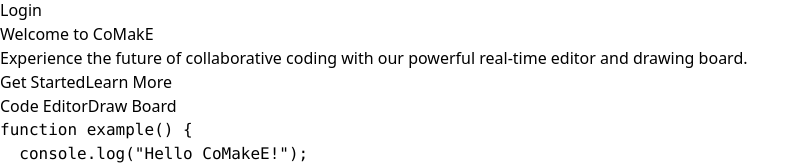
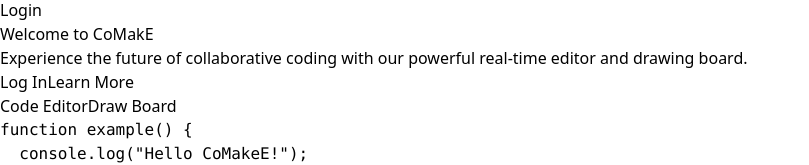
Before and after one commit to eyuuab/comake, a React (Vite) app in the folder client/: page / in a window 1280 px wide. Shown: the part 440-605 px from the top of the page, without its empty margins (0-809 px from the left). Built offline with nearby package versions, Linux system fonts and the light colour scheme.

Commit message:
feat:add state managment

```diff
--- a/client/src/main.tsx
+++ b/client/src/main.tsx
@@ -1,11 +1,14 @@
-
 import React from "react";
 import ReactDOM from "react-dom/client";
+import { Provider } from "react-redux";
+import store from "./store/store";
 import App from "./App";
-import "./index.css";  // Ensure the correct import here
+import "./index.css";
 
 ReactDOM.createRoot(document.getElementById("root") as HTMLElement).render(
   <React.StrictMode>
-    <App />
+    <Provider store={store}>
+      <App />
+    </Provider>
   </React.StrictMode>
 );
--- a/client/src/pages/Home.tsx
+++ b/client/src/pages/Home.tsx
@@ -1,7 +1,15 @@
 import React, { useState, useEffect } from 'react';
 import { Code, Paintbrush, Users, Zap } from 'lucide-react';
+import { useSelector, useDispatch } from 'react-redux';
+import { RootState } from '../store/store';
+import {setUser, setToken,  logout } from '../store/slices/authSlice';
 
 const Home = () => {
+  const dispatch = useDispatch();
+
+  // Access authentication state from Redux store
+  const { user, token } = useSelector((state: RootState) => state.auth);
+
   const [activeTab, setActiveTab] = useState('code');
   const [displayedCode, setDisplayedCode] = useState('');
   const [currentLine, setCurrentLine] = useState(0);
@@ -63,6 +71,18 @@
     }
   ];
 
+  const handleLogin = () => {
+    // Example login action, replace with actual logic
+    const fakeUser = { name: 'John Doe' };
+    const fakeToken = 'some-fake-token';
+    dispatch(setUser(fakeUser));
+    dispatch(setToken(fakeToken));
+  };
+
+  const handleLogout = () => {
+    dispatch(logout());
+  };
+
   return (
     <div className="min-h-screen bg-gradient-to-b from-gray-900 to-black text-white">
       {/* Hero Section */}
@@ -76,9 +96,21 @@
               Experience the future of collaborative coding with our powerful real-time editor and drawing board.
             </p>
             <div className="flex space-x-4">
-              <button className="px-8 py-4 bg-gradient-to-r from-gray-500 to-gray-600 opacity-90 rounded-lg font-bold hover:opacity-60 transition">
-                Get Started
-              </button>
+              {user ? (
+                <button
+                  onClick={handleLogout}
+                  className="px-8 py-4 bg-gradient-to-r from-gray-500 to-gray-600 opacity-90 rounded-lg font-bold hover:opacity-60 transition"
+                >
+                  Log Out
+                </button>
+              ) : (
+                <button
+                  onClick={handleLogin}
+                  className="px-8 py-4 bg-gradient-to-r from-gray-500 to-gray-600 opacity-90 rounded-lg font-bold hover:opacity-60 transition"
+                >
+                  Log In
+                </button>
+              )}
               <button className="px-8 py-4 bg-transparent border-2 border-gray-500 rounded-lg font-bold hover:bg-purple-500/10 transition">
                 Learn More
               </button>
```
Also changed, not shown: client/src/stores/themeStore.ts (deleted, +0 -12 lines).
